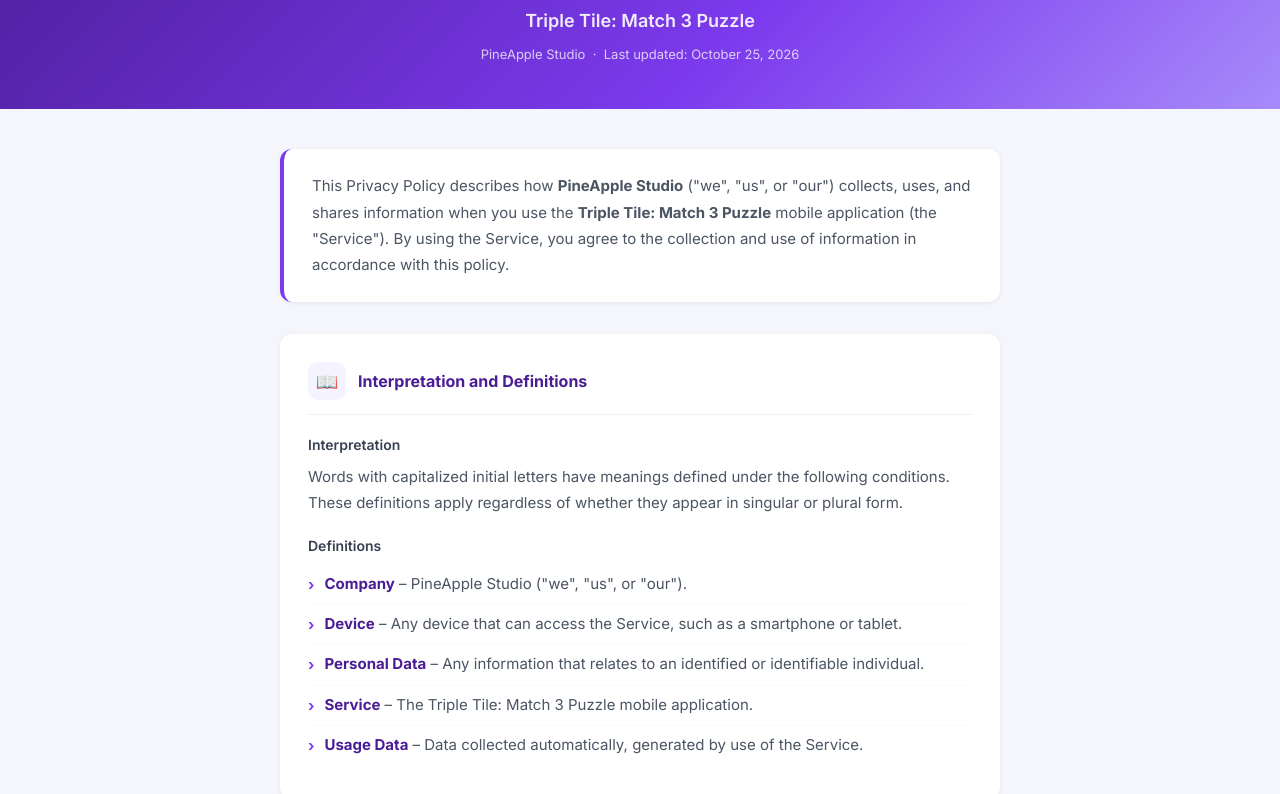
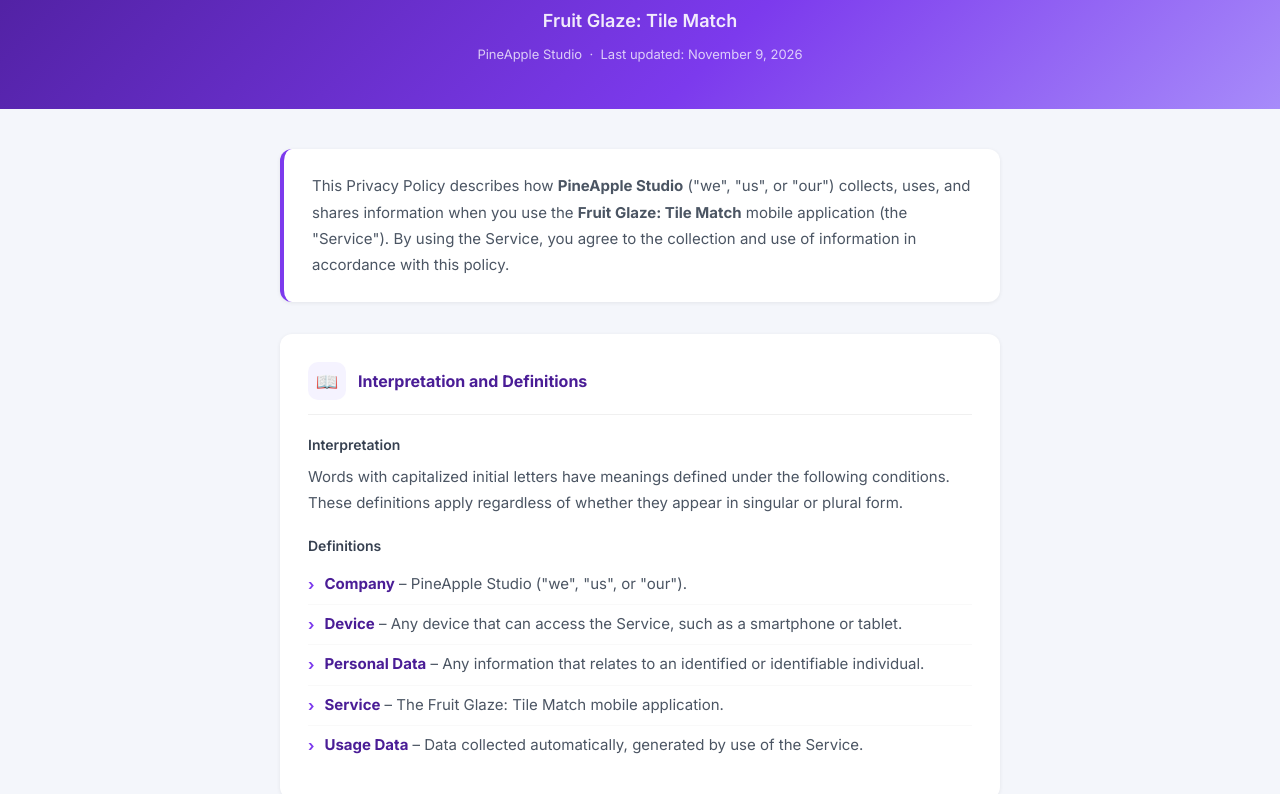
Before and after one commit to Nia1802/nia1802.github.io, a plain HTML site: page TripleTile/privacy-policy.html in a window 1280 px wide. Shown: the part 158-952 px from the top of the page. Drawn offline with Linux system fonts and the light colour scheme.

Commit message:
Rename Triple Tile site to Fruit Glaze: Tile Match
Co-Authored-By: Claude Opus 5.5 <noreply@anthropic.com>

```diff
--- a/TripleTile/privacy-policy.html
+++ b/TripleTile/privacy-policy.html
@@ -3,7 +3,7 @@
 <head>
   <meta charset="UTF-8" />
   <meta name="viewport" content="width=device-width, initial-scale=1.0" />
-  <title>Privacy Policy – Triple Tile: Match 3 Puzzle</title>
+  <title>Privacy Policy – Fruit Glaze: Tile Match</title>
   <link rel="preconnect" href="https://fonts.googleapis.com" />
   <link href="https://fonts.googleapis.com/css2?family=Inter:wght@400;500;600;700&display=swap" rel="stylesheet" />
   <style>
@@ -100,14 +100,14 @@
   <div class="hero">
     <div class="badge">Legal</div>
     <h1>Privacy Policy</h1>
-    <div style="font-size:18px; font-weight:600; margin-top:8px; opacity:.9;">Triple Tile: Match 3 Puzzle</div>
-    <div class="meta">PineApple Studio &nbsp;·&nbsp; Last updated: October 25, 2026</div>
+    <div style="font-size:18px; font-weight:600; margin-top:8px; opacity:.9;">Fruit Glaze: Tile Match</div>
+    <div class="meta">PineApple Studio &nbsp;·&nbsp; Last updated: November 9, 2026</div>
   </div>
 
   <div class="container">
 
     <div class="intro-card">
-      This Privacy Policy describes how <strong>PineApple Studio</strong> ("we", "us", or "our") collects, uses, and shares information when you use the <strong>Triple Tile: Match 3 Puzzle</strong> mobile application (the "Service"). By using the Service, you agree to the collection and use of information in accordance with this policy.
+      This Privacy Policy describes how <strong>PineApple Studio</strong> ("we", "us", or "our") collects, uses, and shares information when you use the <strong>Fruit Glaze: Tile Match</strong> mobile application (the "Service"). By using the Service, you agree to the collection and use of information in accordance with this policy.
     </div>
 
     <div class="section">
@@ -119,7 +119,7 @@
         <li><span><strong>Company</strong> – PineApple Studio ("we", "us", or "our").</span></li>
         <li><span><strong>Device</strong> – Any device that can access the Service, such as a smartphone or tablet.</span></li>
         <li><span><strong>Personal Data</strong> – Any information that relates to an identified or identifiable individual.</span></li>
-        <li><span><strong>Service</strong> – The Triple Tile: Match 3 Puzzle mobile application.</span></li>
+        <li><span><strong>Service</strong> – The Fruit Glaze: Tile Match mobile application.</span></li>
         <li><span><strong>Usage Data</strong> – Data collected automatically, generated by use of the Service.</span></li>
       </ul>
     </div>
@@ -165,6 +165,7 @@
       <div class="section-header"><div class="section-icon">📢</div><h2>Advertising</h2></div>
       <p>Our Service may display advertisements provided by third-party partners, including <strong>Google AdMob</strong>. These partners may collect device information such as advertising identifiers, IP address, and interaction data to serve personalized or non-personalized ads.</p>
       <p>Where required by law (for example in the EEA, the UK, and Switzerland), the app asks for your consent before showing personalized ads. You can change this choice at any time from the "Ad privacy choices" link on the app's home screen.</p>
+
       <p>You can also reset or limit your advertising ID through your device settings or your Google account's ad settings. Google's use of data is described at <a href="https://policies.google.com/technologies/partner-sites" target="_blank" rel="noopener noreferrer">policies.google.com/technologies/partner-sites</a>.</p>
     </div>
 
```
Also changed, not shown: TripleTile/index.html (+5 -5 lines).
